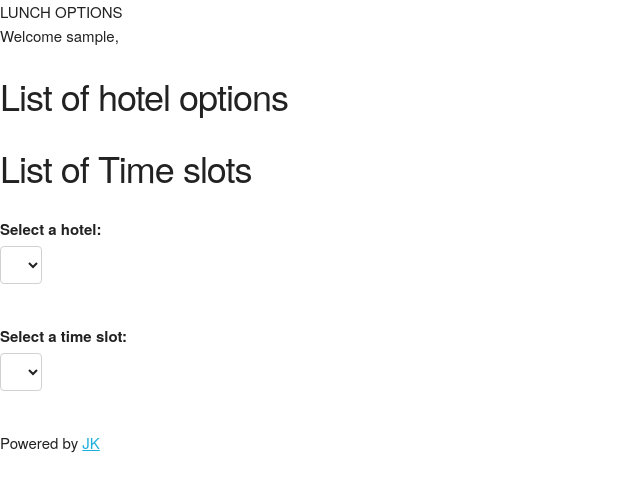
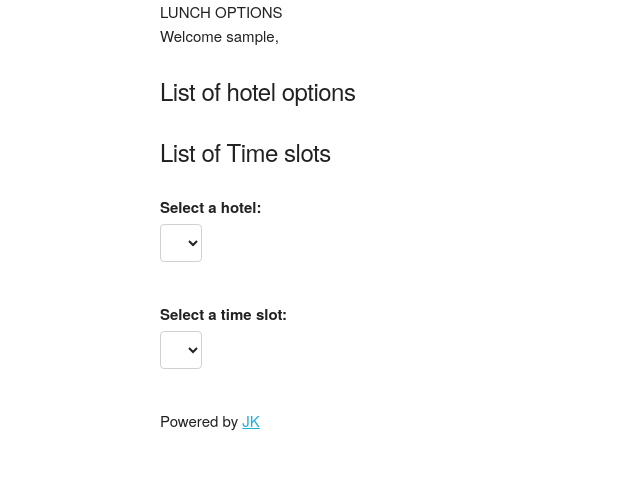
Before and after one commit to johnkishorem/luncharboptions, a Django app: page /polls/ in a window 1280 px wide. Shown: the top 492 px of the page, without its empty margins (0-640 px from the left). Run offline with Django 3.2, Linux system fonts and the light colour scheme; the visitor is signed in with stand-in values (Sample User, id 1); data comes from the database, SQL or seed files in the repository; data that the repository does not hold is empty.

Commit message:
Text centered using css skeleton

```diff
--- a/polls/templates/polls/index.html
+++ b/polls/templates/polls/index.html
@@ -9,11 +9,12 @@
 </head>
 
 <body>
-    <header>LUNCH OPTIONS</header>
+    <header><div class="container">LUNCH OPTIONS</div></header>
+    <section><div class="container">
     <p>Welcome {{ username }},</p>
 
     <ul>
-        <h3>List of hotel options</h3>
+        <h5>List of hotel options</h5>
         {% for hotel in context_hotels %}
         <li>Hotel Name : {{ hotel.context_hotel_name}}
                 <ul>
@@ -26,7 +27,7 @@
     </ul>
 
     <ul>
-        <h3>List of Time slots</h3>
+        <h5>List of Time slots</h5>
         {% for time_slot in context_time_slots %}
             <li>
                 {{ time_slot.context_time_slot }}
@@ -41,7 +42,8 @@
     {% else %}
     <p>You've selected {{ selected_hotel }} at {{ selected_time }}</p>
     {% endif %}
-    <footer>Powered by <a href="mailto:johnkishorem@gmail.com">JK</a></footer>
+    </div></section>
+    <footer><div class="container">Powered by <a href="mailto:johnkishorem@gmail.com">JK</a></div></footer>
 </body>
 
 </html>
```
